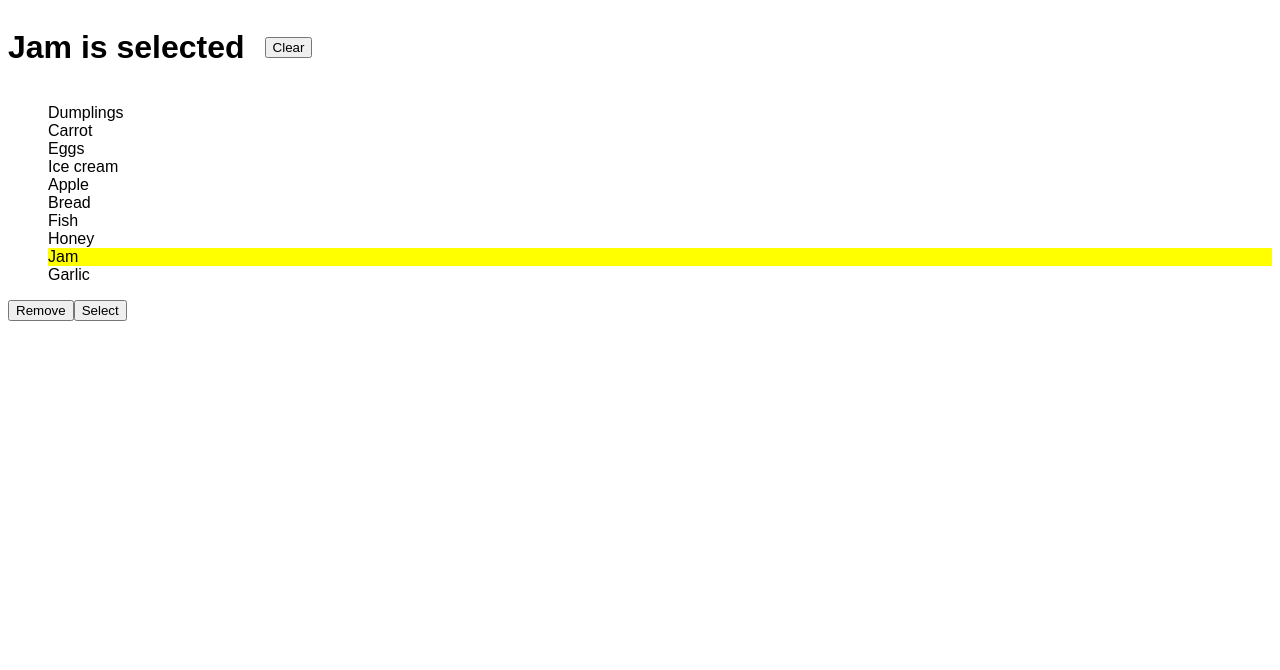
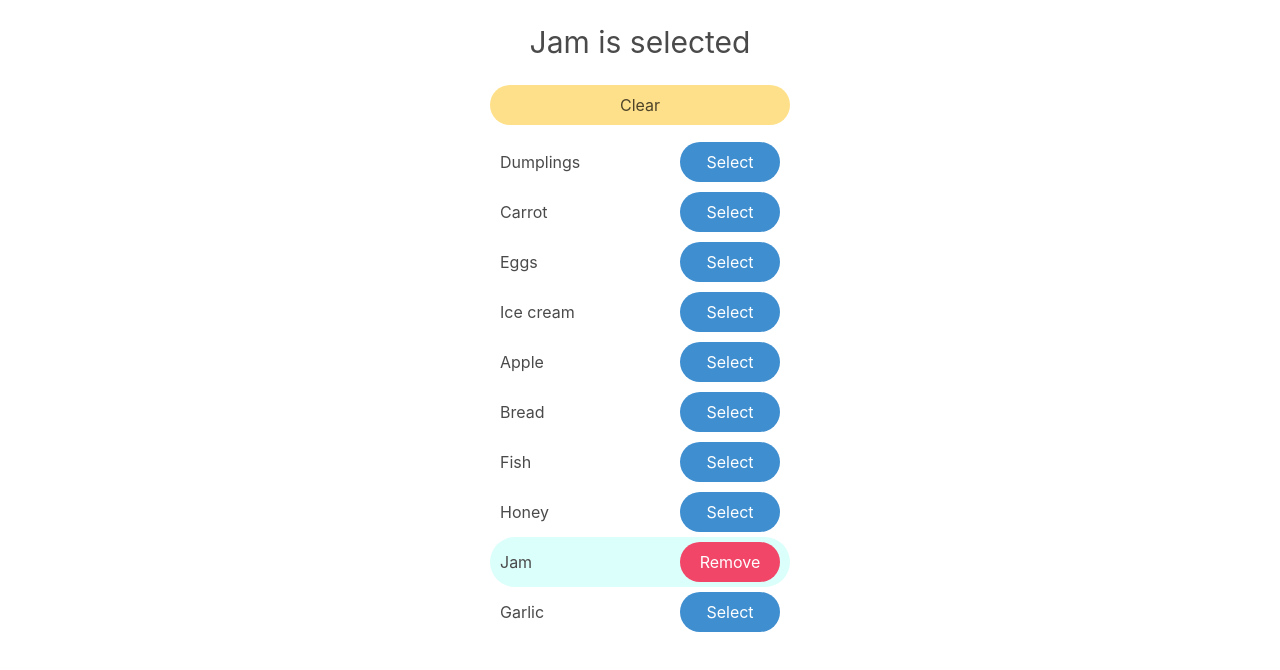
Before and after one commit to mate-academy/react_goods-selector, a React (Create React App) app: page / in a window 1280 px wide. Shown: the top 670 px of the page. Built offline with nearby package versions, Linux system fonts and the light colour scheme.

Commit message:
React Goods Selector component was created

```diff
--- a/src/App.scss
+++ b/src/App.scss
@@ -3,18 +3,45 @@ html {
 }
 
 .App {
+  margin: 0 auto;
+  padding: 20px;
+
   &__header {
     display: flex;
+    flex-direction: column;
     align-items: center;
+    justify-content: center;
     gap: 20px;
+  }
+
+  &__title {
+    font-size: 30px;
+  }
+
+  &__clear {
+    width: 300px;
   }
 }
 
 .Good {
   display: flex;
+  align-items: center;
+  justify-content: space-between;
+  margin: 0 auto;
+  padding: 5px 10px;;
   gap: 10px;
+  max-width: 300px;
 
   &--active {
-    background-color: #ff0;
+    background-color: hsl(171, 100%, 93%);
+    border-radius: 50px;
+  }
+
+  &__select {
+    width: 100px;
+  }
+
+  &__remove {
+    width: 100px;
   }
 }
--- a/src/App.tsx
+++ b/src/App.tsx
@@ -1,51 +1,106 @@
 import React from 'react';
+import className from 'classnames';
+import 'bulma/css/bulma.min.css';
 import './App.scss';
 
-// import goodsFromServer from './goods';
+import goodsFromServer from './goods';
 
-export const App: React.FC = () => {
+export function makeString(arr: string[]): string {
+  if (arr.length === 1) {
+    return arr[0];
+  }
+
+  const firsts = arr.slice(0, arr.length - 1);
+  const last = arr[arr.length - 1];
+
+  return `${firsts.join(', ')} and ${last}`;
+}
+
+type State = {
+  selectedGood: string[],
+};
+
+export class App extends React.Component<{}, State> {
+  state: Readonly<State> = {
+    selectedGood: ['Jam'],
+  };
+
+  addToList = (good: string) => {
+    this.setState((state) => ({
+      selectedGood: [...state.selectedGood, good],
+    }));
+  };
+
+  removeFromList = (good: string) => {
+    this.setState((state) => ({
+      selectedGood: state.selectedGood.filter(item => item !== good),
+    }));
+  };
+
+  render() {
+    const { selectedGood } = this.state;
+
     return (
       <main className="App">
-      <header className="App__header">
+        <header className="App__header field">
           <h1 className="App__title">
-          Jam is selected
+            {selectedGood.length > 0
+              ? `${makeString(selectedGood)} is selected`
+              : 'No goods selected'}
           </h1>
 
+          {(selectedGood.length > 0) && (
             <button
               type="button"
-          className="App__clear"
+              className="App__clear button is-warning is-rounded"
+              onClick={() => {
+                this.setState({
+                  selectedGood: [],
+                });
+              }}
             >
               Clear
             </button>
+          )}
         </header>
 
         <ul>
-        <li className="Good">Dumplings</li>
-        <li className="Good">Carrot</li>
-        <li className="Good">Eggs</li>
-        <li className="Good">Ice cream</li>
-        <li className="Good">Apple</li>
-        <li className="Good">Bread</li>
-        <li className="Good">Fish</li>
-        <li className="Good">Honey</li>
-        <li className="Good Good--active">Jam</li>
-        <li className="Good">Garlic</li>
-      </ul>
-
-      {/* Put required buttons into each Good */}
+          {goodsFromServer.map(good => (
+            <li
+              className={className(
+                'Good',
+                { 'Good--active': selectedGood.includes(good) },
+              )}
+              key={good}
+            >
+              {good}
+              {selectedGood.includes(good)
+                ? (
                   <button
                     type="button"
-        className="Good__remove"
+                    className="Good__remove button is-danger is-rounded"
+                    onClick={() => {
+                      this.removeFromList(good);
+                    }}
                   >
                     Remove
                   </button>
-
+                )
+                : (
                   <button
                     type="button"
-        className="Good__select"
+                    className="Good__select button is-info is-rounded"
+                    onClick={() => {
+                      this.addToList(good);
+                    }}
                   >
                     Select
                   </button>
+                )}
+            </li>
+          ))}
+        </ul>
       </main>
     );
-};
+  }
+}
```
Lines whose indentation alone changed are shown as unchanged.
